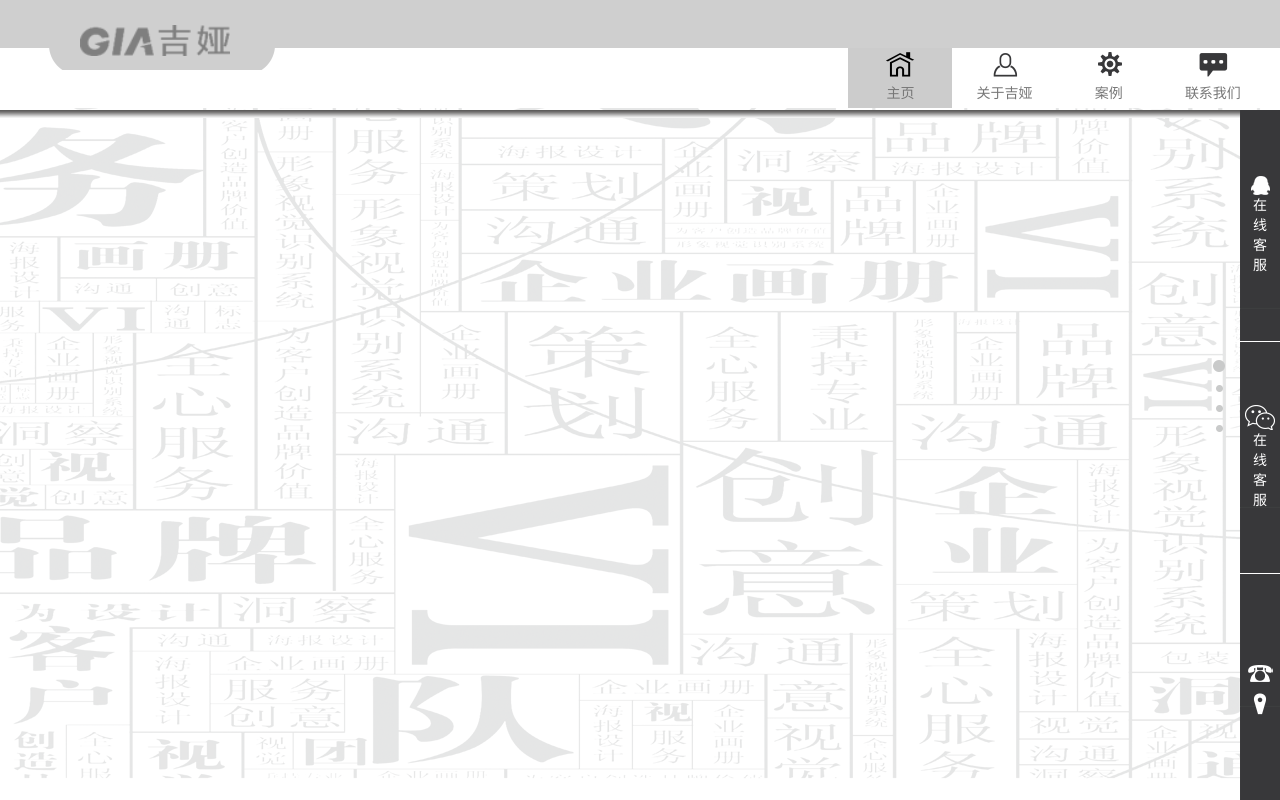
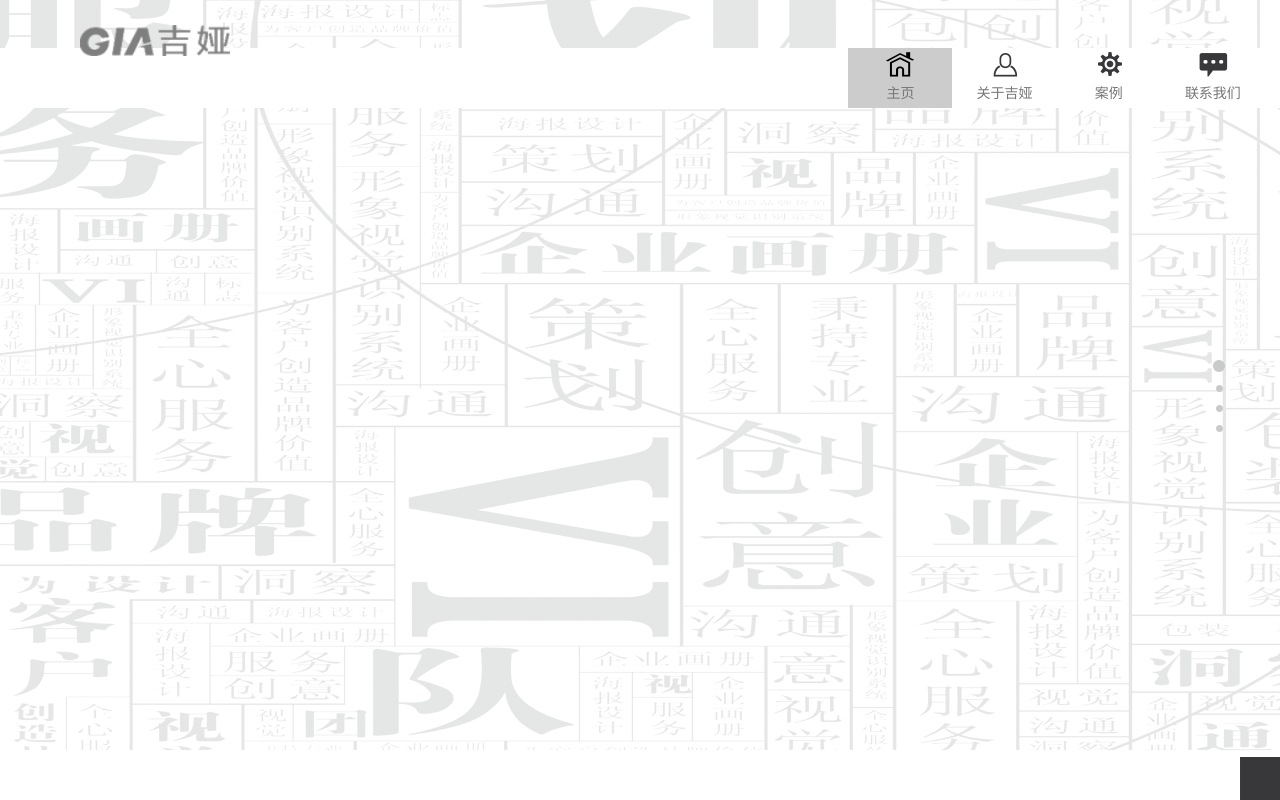
Before and after one commit to bugos2017/jia, a PHP site: page / in a window 1280 px wide. Run offline with PHP 8.4, Linux system fonts and the light colour scheme.

Commit message:
页面显示问题

```diff
--- a/css/style.css
+++ b/css/style.css
@@ -12,7 +12,7 @@
 	margin-bottom: 20px;
 	padding: 0;
 	background-color: #fff;
-	z-index: 90;
+	z-index: 101;
 }
 .nav-active{
 	background: rgba(0, 0, 0, 0.2);
@@ -30,9 +30,9 @@
 .logo-bg{
 	position: fixed;
 	width: 100%;
-	background: url('../img/logobg.png');
+	background: url('../img/logobg.png') no-repeat;
 	height: 70px;
-	z-index: 100;
+	z-index: 102;
 	filter: invert(1);
 }
 .background-color{
@@ -45,14 +45,14 @@
 	font-family: 黑体;
 	color: #fff;
 	background-color: rgba(0, 92, 165, 0.5);
-	z-index: 100;
+	z-index: 101;
 }
 .logo-bg img{
 	position: absolute;
 	width: 150px;
 	top: 25px;
 	left: 80px;
-	z-index: 100;
+	z-index: 103;
 	filter: invert(0.5);
 }
 .logo-bg a{
@@ -77,15 +77,19 @@
 	line-height: 30px;
 }
 .nav-border{
-	position: relative;
+	position: fixed;
 	width: 100%;
 	height: 8px;
 	background-image: url('../img/logoborder.png');
-	top: 110px;
+	top: 108px;
 	margin-bottom: 20px;
+	z-index: 100;
 }
 #index{
+	position: absolute;
+	top: 0;
 	overflow:hidden;
+	z-index: 100;
 }
 .contact{
 	position: fixed;
@@ -106,17 +110,10 @@
     align-items: center; /*定义li的元素垂直居中*/
     justify-content: center; /*定义li的里的元素水平居中*/
 }
-/*.contact>li>div{
-	padding-top: 20%;
-	padding-bottom:20%;
-}*/
 #aboutus{
-	/*margin-top: 100px;*/
-	/*margin-bottom: 100px;*/
-	background-image: url('../img/about.png');
-	height:613px;
+	padding-top: 120px;
+	background: url('../img/about.png') no-repeat;
 	overflow:hide;
-
 }
 .abouttext1{
 	padding-top:15%;
@@ -150,10 +147,11 @@
 	color:rgba(0, 0, 0, 0.5);
 }
 #carousel-example-generic{
-		margin-top: 100px;
+	padding-top: 100px;
+	overflow: hidden;
 }
 #server{
-	margin-top: 120px;
+	padding-top: 120px;
 }
 .service-head{
 	width: 100%;
@@ -297,7 +295,7 @@
 .anli-body{
 	box-sizing: border-box;
 	width: 83%;
-	margin-top: 200px;
+	padding-top: 200px;
 	margin-left: 7%;
 	margin-right: 10%;
 }
--- a/index.html
+++ b/index.html
@@ -57,7 +57,7 @@
     <div class="nav-border"></div>
 
   	<!--首页模块-->
-  	<div id="index">
+  	<div id="index" style="width: 100%;height: 100%;">
   		 <img src="img/index.png"  alt="首页背景">
   	</div>
 
```
Also changed, not shown: anli.html (+6 -6 lines), js/index.js (+33 -0 lines).
